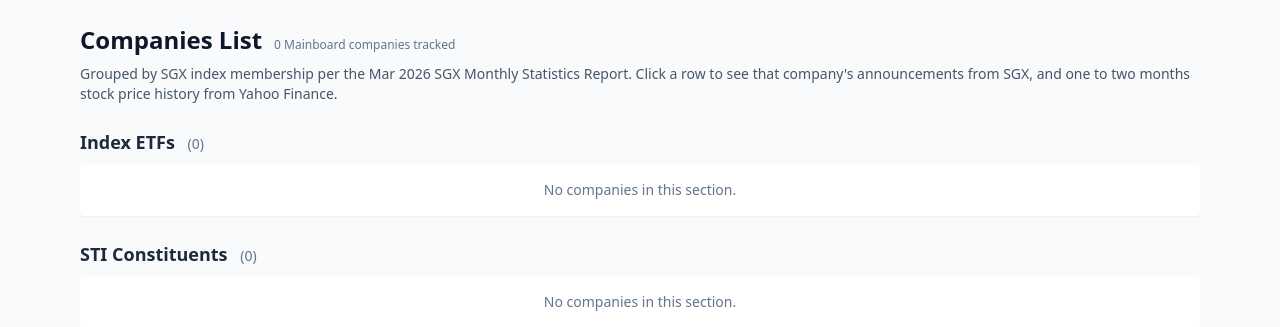
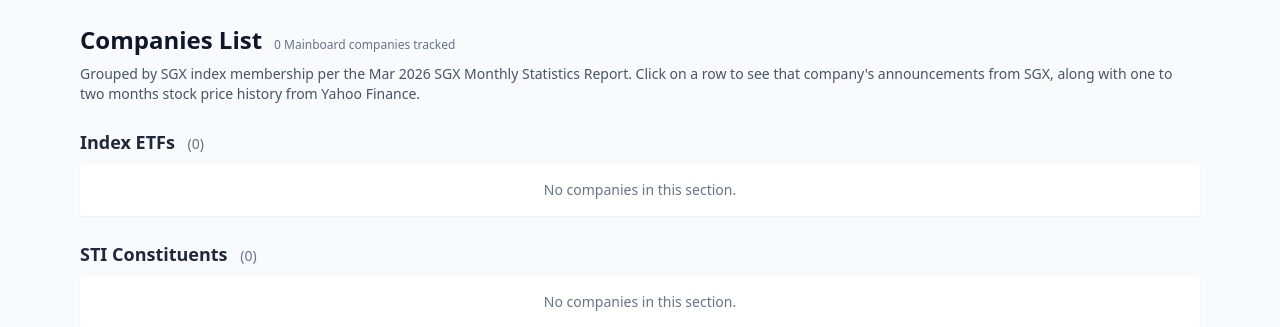
Before and after one commit to maxloopinmok/sgdr-pa, a Django app: page /companies/ in a window 1280 px wide. Shown: the part 45-372 px from the top of the page. Run offline with Django 5.2, Linux system fonts and the light colour scheme; data that the repository does not hold is empty; some libraries are stand-ins or nearby versions.

Commit message:
amended templates/companies/list.html

```diff
--- a/templates/companies/list.html
+++ b/templates/companies/list.html
@@ -9,7 +9,7 @@
   </div>
   <p class="text-sm text-slate-600">
     Grouped by SGX index membership per the Mar 2026 SGX Monthly Statistics
-    Report. Click a row to see that company's announcements from SGX, and one to
+    Report. Click on a row to see that company's announcements from SGX, along with one to
     two months stock price history from Yahoo Finance.
   </p>
 </section>
```
